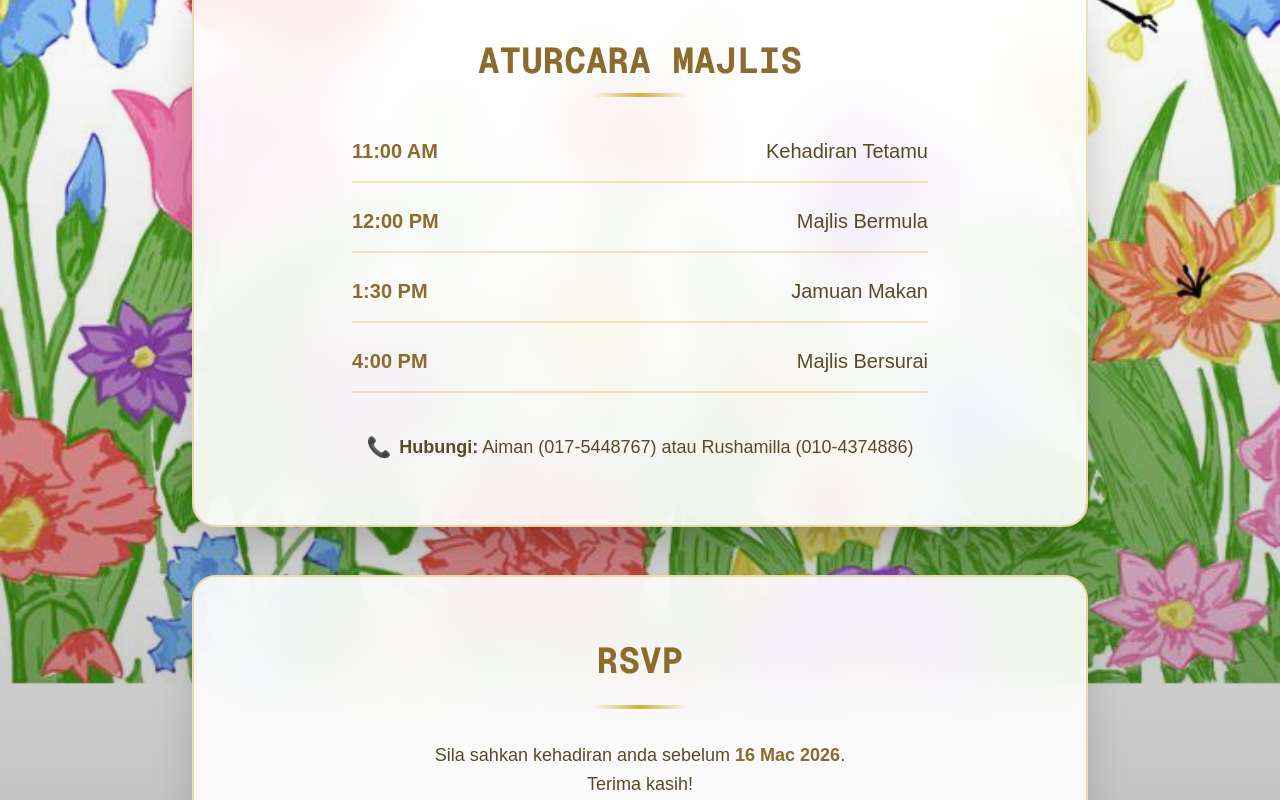
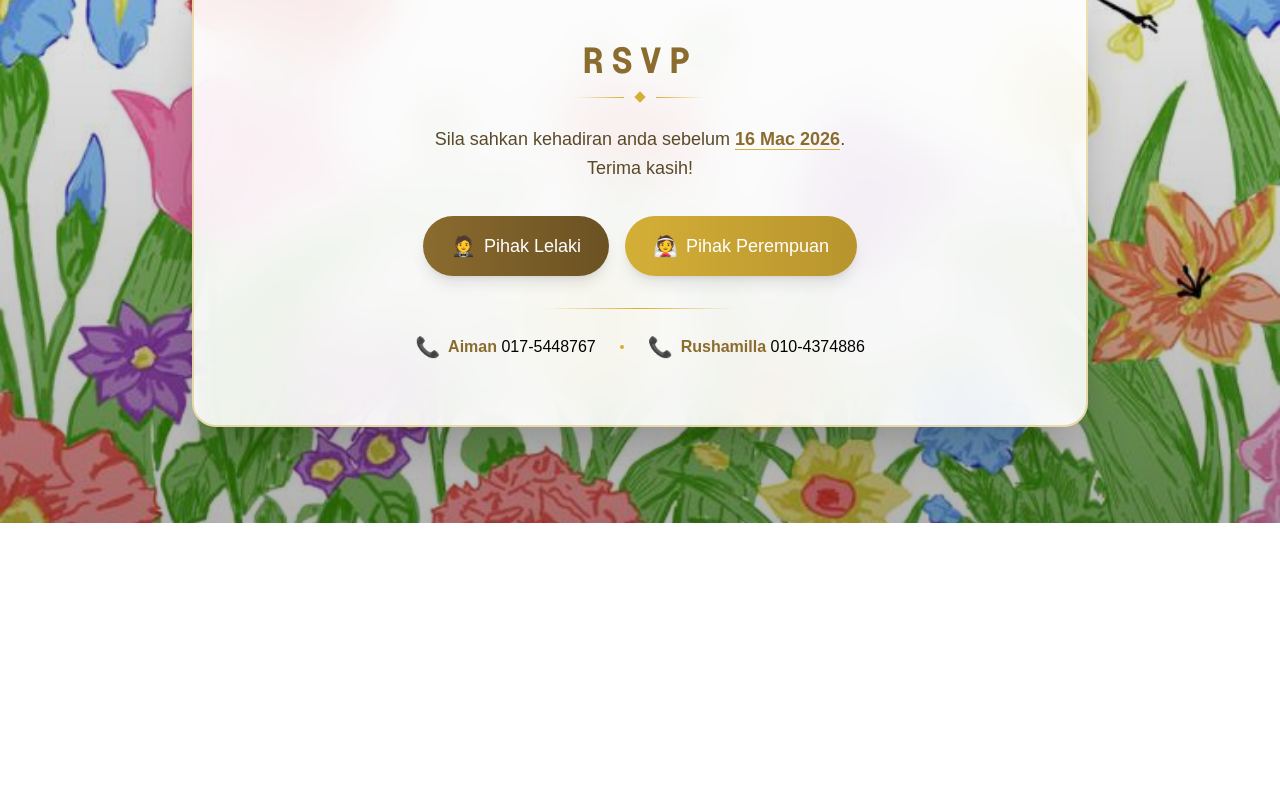
Before and after one commit to Aiman-99/Aiman-99, a Next.js app: page / in a window 1280 px wide. Shown: the part 1160-1960 px from the top of the page. After the commit the page ends 1683 px from the top, so only its background shows below. Built offline with nearby package versions, Linux system fonts and the light colour scheme.

Commit message:
Update Hero.tsx

```diff
--- a/components/Hero.tsx
+++ b/components/Hero.tsx
@@ -284,25 +284,25 @@ export default function Hero() {
       </motion.div>
 
       {/* 📋 ITINERARY SECTION */}
-      <motion.div
+      {/* <motion.div
         initial="hidden"
         whileInView="visible"
         viewport={{ once: true, margin: "-100px" }}
         variants={sectionVariants}
         className="relative z-10 w-full max-w-4xl mb-12"
       >
-        <div className="rounded-3xl shadow-2xl border-2 border-[#D4AF37]/40 bg-white/90 backdrop-blur-xl overflow-hidden">
-          <div className="px-6 sm:px-12 py-12 sm:py-16">
+        {/* <div className="rounded-3xl shadow-2xl border-2 border-[#D4AF37]/40 bg-white/90 backdrop-blur-xl overflow-hidden">
+          <div className="px-6 sm:px-12 py-12 sm:py-16"> */}
             {/* Section Title */}
-            <div className="text-center mb-10">
+            {/* <div className="text-center mb-10">
               <h2 className="text-3xl sm:text-4xl font-bold text-[#8B6B2E] mb-3" style={{ fontFamily: "var(--font-geist-mono)" }}>
                 ATURCARA MAJLIS
               </h2>
               <div className="w-24 h-1 bg-gradient-to-r from-transparent via-[#D4AF37] to-transparent mx-auto" />
-            </div>
+            </div> */}
 
             {/* Timeline */}
-            <div className="max-w-xl mx-auto space-y-6">
+            {/* <div className="max-w-xl mx-auto space-y-6">
               {[
                 { time: "11:00 AM", event: "Kehadiran Tetamu" },
                 { time: "12:00 PM", event: "Majlis Bermula" },
@@ -325,26 +325,26 @@ export default function Hero() {
                   </span>
                 </motion.div>
               ))}
-            </div>
+            </div> */}
 
             {/* Additional Info */}
-            <div className="text-center mt-10 space-y-3 text-[#5A4A2A]">
+            {/* <div className="text-center mt-10 space-y-3 text-[#5A4A2A]"> */}
               {/* <div className="flex items-center justify-center gap-2">
                 <span className="text-xl">👔</span>
                 <p className="text-base sm:text-lg">
                   <span className="font-semibold">Dress Code:</span> Green (Pihak Lelaki)
                 </p>
               </div> */}
-              <div className="flex items-center justify-center gap-2">
+              {/* <div className="flex items-center justify-center gap-2">
                 <span className="text-xl">📞</span>
                 <p className="text-base sm:text-lg">
                   <span className="font-semibold">Hubungi:</span> Aiman (017-5448767) atau Rushamilla (010-4374886)
                 </p>
+              </div> */}
+            {/* </div>
           </div>
         </div>
-          </div>
-        </div>
-      </motion.div>
+      </motion.div> */}
 
       {/* 💌 RSVP SECTION */}
       <motion.div
@@ -357,48 +357,79 @@ export default function Hero() {
 >
   <div className="rounded-3xl shadow-2xl border-2 border-[#D4AF37]/40 bg-white/90 backdrop-blur-xl overflow-hidden">
     <div className="px-6 sm:px-12 py-12 sm:py-16 flex flex-col items-center text-center">
+
       {/* Section Title */}
-            <h2 className="text-3xl sm:text-4xl font-bold text-[#8B6B2E] mb-6" style={{ fontFamily: "var(--font-geist-mono)" }}>
+      <h2 className="text-3xl sm:text-4xl font-bold text-[#8B6B2E] mb-3 tracking-[0.2em]" style={{ fontFamily: "var(--font-geist-mono)" }}>
         RSVP
       </h2>
 
       {/* Decorative divider */}
-            <div className="w-24 h-1 bg-gradient-to-r from-transparent via-[#D4AF37] to-transparent mb-8" />
+      <div className="flex items-center gap-3 mb-6">
+        <div className="w-12 h-px bg-gradient-to-r from-transparent to-[#D4AF37]" />
+        <div className="w-2 h-2 bg-[#D4AF37] rotate-45" />
+        <div className="w-12 h-px bg-gradient-to-l from-transparent to-[#D4AF37]" />
+      </div>
 
       {/* Instruction Text */}
       <p className="mb-8 max-w-md text-[#5A4A2A] text-base sm:text-lg leading-relaxed">
-              Sila sahkan kehadiran anda sebelum <span className="font-semibold text-[#8B6B2E]">16 Mac 2026</span>. Terima kasih!
+        Sila sahkan kehadiran anda sebelum{" "}
+        <span className="font-semibold text-[#8B6B2E] border-b border-[#D4AF37]">16 Mac 2026</span>.{" "}
+        Terima kasih!
       </p>
 
-            {/* Google Form Button */}
-            <div className="flex flex-row flex-wrap justify-center gap-4">
+      {/* Buttons */}
+      <div className="flex flex-row flex-wrap justify-center gap-4 mb-8">
         <motion.a
           href="https://forms.gle/4LEohL7hdnmAo9qY9"
           target="_blank"
           rel="noopener noreferrer"
-                whileHover={{ scale: 1.05, boxShadow: "0 20px 40px rgba(16,185,129,0.3)" }}
+          whileHover={{ scale: 1.05, boxShadow: "0 20px 40px rgba(139,107,46,0.3)" }}
           whileTap={{ scale: 0.98 }}
-                className="px-8 py-4 bg-gradient-to-r from-emerald-500 to-emerald-600 text-white rounded-full shadow-lg hover:shadow-2xl transition-all duration-300 font-medium text-lg flex items-center gap-2 group"
+          className="px-7 py-4 bg-gradient-to-r from-[#8B6B2E] to-[#6B5223] text-white rounded-full shadow-lg hover:shadow-2xl transition-all duration-300 font-medium text-base sm:text-lg flex items-center gap-2 group"
         >
-                <span className="text-xl group-hover:scale-110 transition-transform">📝</span>
-                <span>Kehadiran Pihak Lelaki</span>
+          <span className="text-xl group-hover:scale-110 transition-transform">🤵</span>
+          <span>Pihak Lelaki</span>
         </motion.a>
 
         <motion.a
           href="https://forms.gle/SZEpimYrvWTq6er18"
           target="_blank"
           rel="noopener noreferrer"
-                whileHover={{ scale: 1.05, boxShadow: "0 20px 40px rgba(16,185,129,0.3)" }}
+          whileHover={{ scale: 1.05, boxShadow: "0 20px 40px rgba(212,175,55,0.3)" }}
           whileTap={{ scale: 0.98 }}
-                className="px-8 py-4 bg-gradient-to-r from-emerald-500 to-emerald-600 text-white rounded-full shadow-lg hover:shadow-2xl transition-all duration-300 font-medium text-lg flex items-center gap-2 group"
+          className="px-7 py-4 bg-gradient-to-r from-[#D4AF37] to-[#B8942E] text-white rounded-full shadow-lg hover:shadow-2xl transition-all duration-300 font-medium text-base sm:text-lg flex items-center gap-2 group"
         >
-                <span className="text-xl group-hover:scale-110 transition-transform">📝</span>
-                <span>Kehadiran Pihak Perempuan</span>
+          <span className="text-xl group-hover:scale-110 transition-transform">👰</span>
+          <span>Pihak Perempuan</span>
         </motion.a>
       </div>
+
+      {/* Divider */}
+      <div className="w-48 h-px bg-gradient-to-r from-transparent via-[#D4AF37] to-transparent mb-6" />
+
+      {/* Contact Info */}
+      <div className="flex flex-col sm:flex-row items-center justify-center gap-3 sm:gap-6 text-black">
+        <div className="flex items-center gap-2">
+          <span className="text-xl">📞</span>
+          <p className="text-sm sm:text-base">
+            <span className="font-semibold text-[#8B6B2E]">Aiman</span>{" "}
+            <a href="tel:+601754487677" className="hover:text-[#D4AF37] transition-colors">017-5448767</a>
+          </p>
+        </div>
+        <div className="hidden sm:block w-1 h-1 bg-[#D4AF37] rounded-full" />
+        <div className="flex items-center gap-2">
+          <span className="text-xl">📞</span>
+          <p className="text-sm sm:text-base">
+            <span className="font-semibold text-[#8B6B2E]">Rushamilla</span>{" "}
+            <a href="tel:+60104374886" className="hover:text-[#D4AF37] transition-colors">010-4374886</a>
+          </p>
+        </div>
+      </div>
+
     </div>
   </div>
 </motion.div>
+
 
       {/* 🎵 AUDIO */}
       <audio ref={audioRef} loop>
```
Lines whose indentation alone changed are shown as unchanged.
